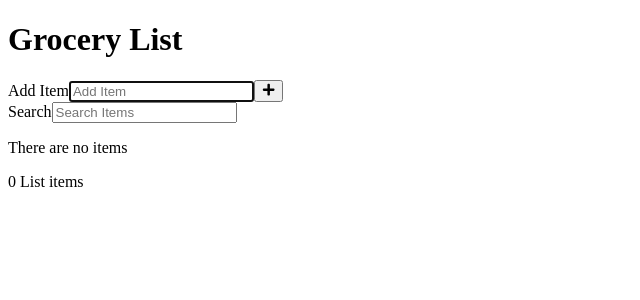
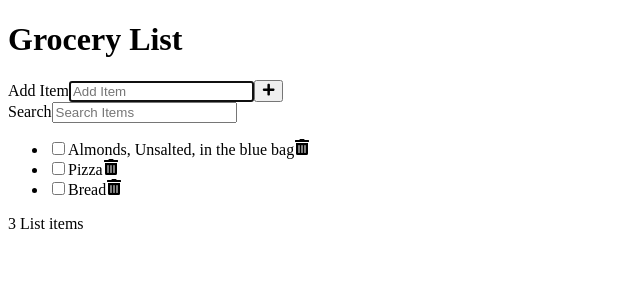
Before and after one commit to TomaszKlekner/react-grocerys-list, a React (Create React App) app: page / in a window 1280 px wide. Shown: the top 300 px of the page, without its empty margins (0-640 px from the left). Built offline with nearby package versions, Linux system fonts and the light colour scheme; data requests are answered from the project's data file; the HTML template or start-up script is replaced by a standard one.

Commit message:
Fetch items, add loading and error handling

```diff
--- a/src/App.js
+++ b/src/App.js
@@ -8,15 +8,31 @@ import SearchItem from './SearchItem';
 import { useEffect, useState } from 'react';
 
 function App() {
-  const [items, setItems] = useState(
-    JSON.parse(localStorage.getItem('shoppinglist')) || []
-  );
+  const API_URL = 'http://localhost:3500/items';
+
+  const [items, setItems] = useState([]);
   const [newItem, setNewItem] = useState('');
   const [search, setSearch] = useState('');
+  const [fetchError, setFetchError] = useState(null);
+  const [isLoading, setIsLoading] = useState(true);
 
   useEffect(() => {
-    localStorage.setItem('shoppinglist', JSON.stringify(items));
-  }, [items]);
+    const fetchItems = async () => {
+      try {
+        const response = await fetch(API_URL);
+        if (!response.ok) throw Error('Did not received expected data');
+        const listItems = await response.json();
+        setItems(listItems);
+        setFetchError(null);
+      } catch (error) {
+        setFetchError(error.message);
+      } finally {
+        setIsLoading(false);
+      }
+    };
+
+    fetchItems();
+  }, []);
 
   const addItem = (item) => {
     const id = items.length ? items[items.length - 1].id + 1 : 1;
@@ -57,6 +73,14 @@ function App() {
         handleSubmit={handleSubmit}
       />
       <SearchItem search={search} setSearch={setSearch} />
+      <main>
+        {isLoading && <p style={{ marginTop: '2rem' }}>Loading Items...</p>}
+        {fetchError && (
+          <p style={{ color: 'red', marginTop: '2rem' }}>
+            {`Error: ${fetchError}`}
+          </p>
+        )}
+        {!fetchError && !isLoading && (
           <Content
             items={items.filter((item) =>
               item.item.toLowerCase().includes(search.toLowerCase())
@@ -64,6 +88,8 @@ function App() {
             handleCheck={handleCheck}
             handleDelete={handleDelete}
           />
+        )}
+      </main>
       <Footer length={items.length} />
     </div>
   );
--- a/src/Content.jsx
+++ b/src/Content.jsx
@@ -2,7 +2,7 @@ import ItemList from './ItemList';
 
 const Content = ({ items, handleCheck, handleDelete }) => {
   return (
-    <main>
+    <>
       {items.length ? (
         <ItemList
           items={items}
@@ -10,9 +10,9 @@ const Content = ({ items, handleCheck, handleDelete }) => {
           handleDelete={handleDelete}
         />
       ) : (
-        <p>There are no items</p>
+        <p style={{ marginTop: '2rem' }}>Your list is empty</p>
       )}
-    </main>
+    </>
   );
 };
 
```
Lines whose indentation alone changed are shown as unchanged.
